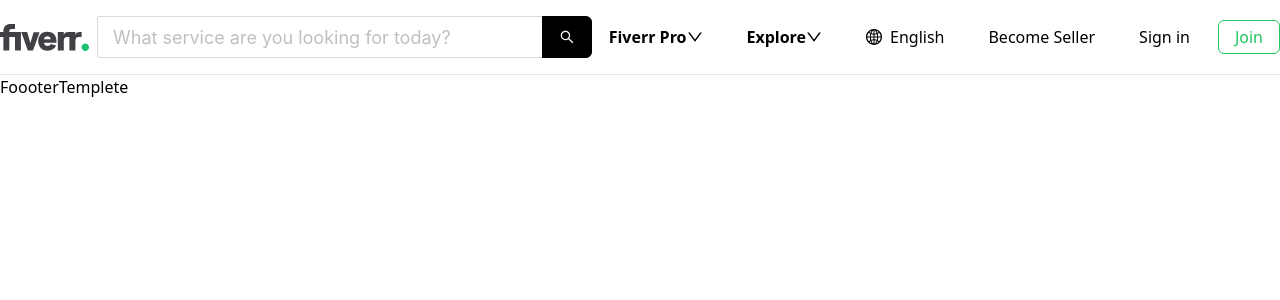
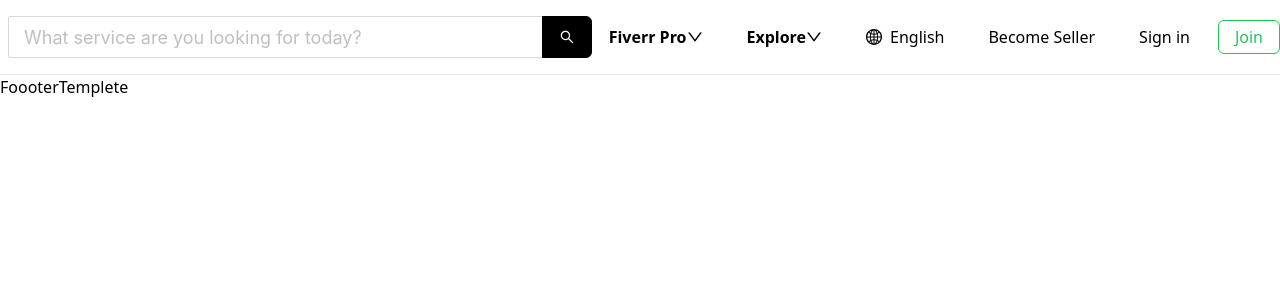
Before and after one commit to trinhvithanh147/BC76_Project_Fiverr, a React (Vite) app: page / in a window 1280 px wide. Shown: the top 300 px of the page. Built offline with nearby package versions, Linux system fonts and the light colour scheme.

Commit message:
loai bo header icon

```diff
--- a/src/templates/HomeTemplate/components/HeaderTemplete.jsx
+++ b/src/templates/HomeTemplate/components/HeaderTemplete.jsx
@@ -1,5 +1,5 @@
 
-import Icon from '../../../components/icon'
+// import Icon from '../../../components/icon'
 import { Link, useNavigate } from 'react-router-dom'
 import { pathDefault } from '../../../common/path';
 import DropdownHeader from '../../../components/dropdown/DropdownHeader';
@@ -71,7 +71,7 @@
           <div className="flex flex-1 space-x-2 items-center">
             {/* logo */}
             <Link to={pathDefault.homePage}>
-              <Icon.logo />
+              {/* <Icon.logo /> */}
             </Link>
             {width > 576 && (
               <Dropdown
```
